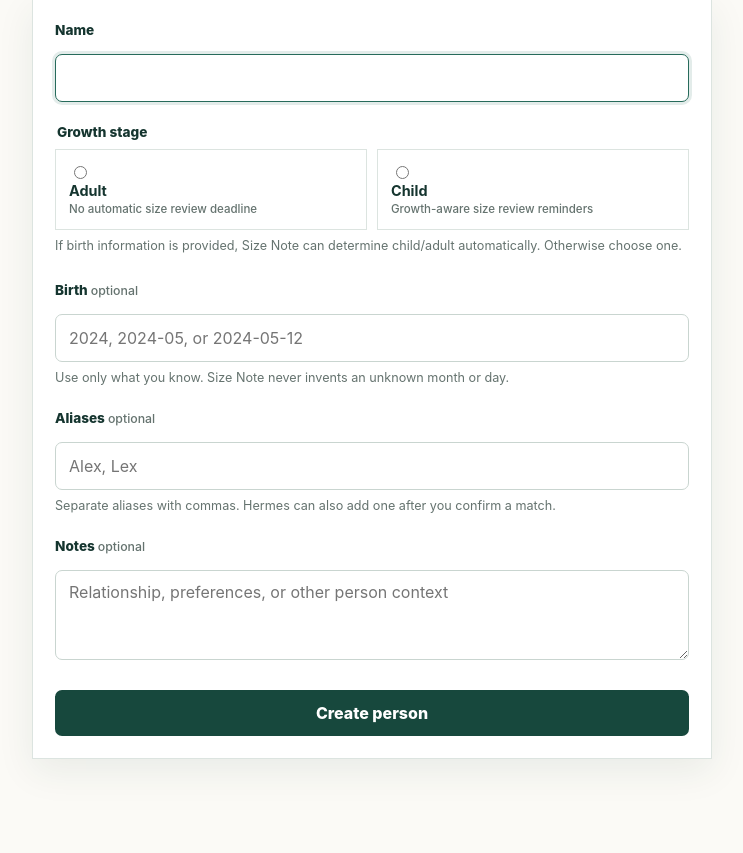
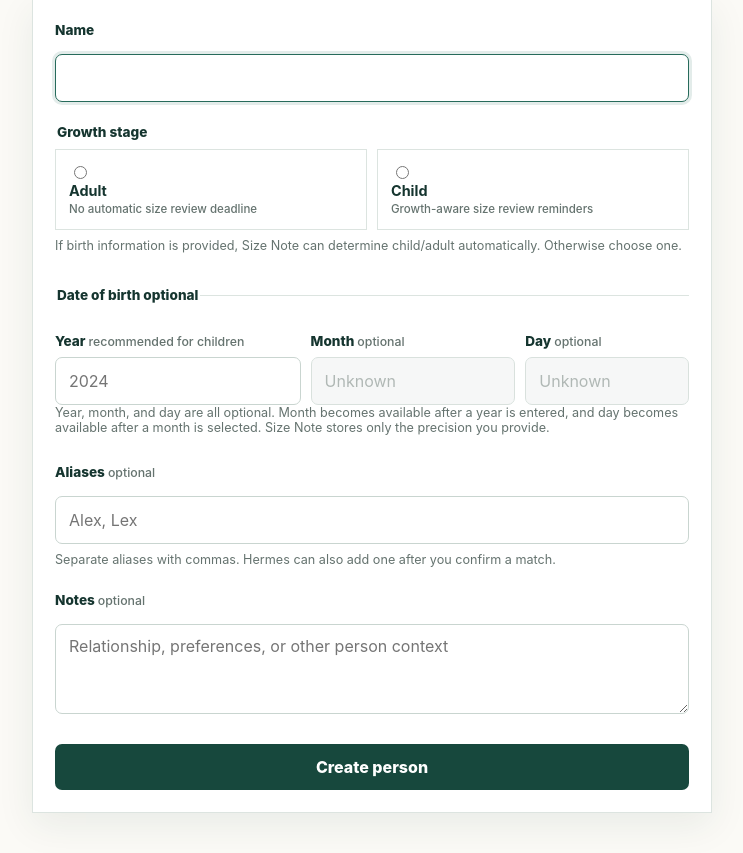
Before and after one commit to teranchristian/size-note, a FastAPI app: page /people/new in a window 1280 px wide. Shown: the part 321-1174 px from the top of the page, without its empty margins (168-911 px from the left). Before the commit the page ends 1085 px from the top, so only its background shows below. Run offline with FastAPI, Linux system fonts and the light colour scheme.

Commit message:
Improve website birth date entry
* Add progressive birth date web fields

* Enforce progressive birth date inputs in browser

* Style progressive birth date fields

* Load birth field web assets

* Use progressive birth fields when creating people

* Use progressive birth fields when editing people

* Test progressive web birth fields

* Document progressive birth date web form

* Relax birth field markup assertions

```diff
--- /dev/null
+++ b/size_note/static/person_birth.css
@@ -0,0 +1,61 @@
+.birth-fields {
+  border-top: 1px solid var(--line);
+  margin-top: 18px;
+  padding-top: 18px;
+}
+
+.birth-fields legend {
+  margin-bottom: 12px;
+}
+
+.birth-grid {
+  display: grid;
+  gap: 10px;
+  grid-template-columns: 1.2fr 1fr 0.8fr;
+}
+
+.birth-grid > div {
+  min-width: 0;
+}
+
+.birth-grid label {
+  display: block;
+  font-size: 0.85rem;
+  font-weight: 800;
+  margin-bottom: 8px;
+}
+
+.birth-grid select {
+  appearance: none;
+  background: #fff;
+  border: 1px solid #c9d5d0;
+  border-radius: 7px;
+  color: var(--ink);
+  font: inherit;
+  min-height: 48px;
+  padding: 11px 34px 11px 13px;
+  width: 100%;
+}
+
+.birth-grid select:focus {
+  border-color: var(--green-2);
+  box-shadow: 0 0 0 3px rgba(39, 107, 91, 0.13);
+  outline: none;
+}
+
+.birth-grid select:disabled,
+.birth-grid input:disabled {
+  background: #f3f5f4;
+  color: #909b97;
+  cursor: not-allowed;
+}
+
+@media (max-width: 640px) {
+  .birth-grid {
+    grid-template-columns: 1fr 1fr;
+  }
+
+  .birth-grid > div:first-child {
+    grid-column: 1 / -1;
+  }
+}
--- /dev/null
+++ b/size_note/static/person_birth.js
@@ -0,0 +1,60 @@
+document.querySelectorAll("[data-birth-fields]").forEach((group) => {
+  const year = group.querySelector("[data-birth-year]");
+  const month = group.querySelector("[data-birth-month]");
+  const day = group.querySelector("[data-birth-day]");
+  const form = group.closest("form");
+
+  if (!year || !month || !day || !form) return;
+
+  function daysInMonth() {
+    const parsedYear = Number.parseInt(year.value, 10);
+    const parsedMonth = Number.parseInt(month.value, 10);
+    if (!Number.isInteger(parsedYear) || !Number.isInteger(parsedMonth)) return 31;
+    return new Date(parsedYear, parsedMonth, 0).getDate();
+  }
+
+  function updateDayOptions() {
+    const maxDay = daysInMonth();
+    Array.from(day.options).forEach((option) => {
+      if (!option.value) return;
+      option.disabled = Number.parseInt(option.value, 10) > maxDay;
+    });
+    if (day.value && Number.parseInt(day.value, 10) > maxDay) {
+      day.value = "";
+    }
+  }
+
+  function sync() {
+    const hasYear = year.value.trim() !== "";
+    if (!hasYear) {
+      month.value = "";
+      day.value = "";
+    }
+    month.disabled = !hasYear;
+
+    const hasMonth = hasYear && month.value !== "";
+    if (!hasMonth) {
+      day.value = "";
+    }
+    day.disabled = !hasMonth;
+    updateDayOptions();
+  }
+
+  year.addEventListener("input", sync);
+  month.addEventListener("change", sync);
+
+  form.addEventListener("submit", () => {
+    const cleanYear = year.value.trim();
+    if (!cleanYear) {
+      year.value = "";
+      return;
+    }
+
+    let birth = cleanYear;
+    if (month.value) birth += `-${month.value}`;
+    if (month.value && day.value) birth += `-${day.value}`;
+    year.value = birth;
+  });
+
+  sync();
+});
--- /dev/null
+++ b/size_note/templates/_birth_fields.html
@@ -0,0 +1,62 @@
+{% set birth_value = values.get('birth', '') %}
+{% set parts = birth_value.split('-') if birth_value else [] %}
+{% set birth_year = parts[0] if parts|length >= 1 else '' %}
+{% set birth_month = parts[1] if parts|length >= 2 else '' %}
+{% set birth_day = parts[2] if parts|length >= 3 else '' %}
+
+<fieldset class="birth-fields" data-birth-fields>
+  <legend>Date of birth <span>optional</span></legend>
+  <div class="birth-grid">
+    <div>
+      <label for="birth-year">Year <span>recommended for children</span></label>
+      <input
+        id="birth-year"
+        name="birth"
+        data-birth-year
+        value="{{ birth_year }}"
+        inputmode="numeric"
+        autocomplete="bday-year"
+        placeholder="2024"
+        aria-describedby="birth-help"
+      >
+    </div>
+
+    <div>
+      <label for="birth-month">Month <span>optional</span></label>
+      <select
+        id="birth-month"
+        data-birth-month
+        autocomplete="bday-month"
+        aria-describedby="birth-help"
+        {% if not birth_year %}disabled{% endif %}
+      >
+        <option value="">Unknown</option>
+        {% for value, label in [
+          ('01', 'January'), ('02', 'February'), ('03', 'March'), ('04', 'April'),
+          ('05', 'May'), ('06', 'June'), ('07', 'July'), ('08', 'August'),
+          ('09', 'September'), ('10', 'October'), ('11', 'November'), ('12', 'December')
+        ] %}
+          <option value="{{ value }}" {% if birth_month == value %}selected{% endif %}>{{ label }}</option>
+        {% endfor %}
+      </select>
+    </div>
+
+    <div>
+      <label for="birth-day">Day <span>optional</span></label>
+      <select
+        id="birth-day"
+        data-birth-day
+        autocomplete="bday-day"
+        aria-describedby="birth-help"
+        {% if not birth_month %}disabled{% endif %}
+      >
+        <option value="">Unknown</option>
+        {% for value in range(1, 32) %}
+          {% set padded = '%02d'|format(value) %}
+          <option value="{{ padded }}" {% if birth_day == padded %}selected{% endif %}>{{ value }}</option>
+        {% endfor %}
+      </select>
+    </div>
+  </div>
+  <p class="field-help" id="birth-help">Year, month, and day are all optional. Month becomes available after a year is entered, and day becomes available after a month is selected. Size Note stores only the precision you provide.</p>
+</fieldset>
--- a/size_note/templates/base.html
+++ b/size_note/templates/base.html
@@ -6,6 +6,8 @@
     <meta name="theme-color" content="#17483d">
     <title>{% block title %}Size Note{% endblock %}</title>
     <link rel="stylesheet" href="{{ url_for('static', path='/app.css') }}">
+    <link rel="stylesheet" href="{{ url_for('static', path='/person_birth.css') }}">
+    <script defer src="{{ url_for('static', path='/person_birth.js') }}"></script>
   </head>
   <body>
     <header class="site-header">
--- a/size_note/templates/edit_person.html
+++ b/size_note/templates/edit_person.html
@@ -28,9 +28,7 @@
       <p class="field-help">Birth information takes precedence for review behavior. This choice is the fallback if birth information is missing.</p>
     </fieldset>
 
-    <label for="birth">Birth <span>optional</span></label>
-    <input id="birth" name="birth" value="{{ values.get('birth', '') }}" inputmode="numeric" placeholder="2024, 2024-05, or 2024-05-12">
-    <p class="field-help">Use YYYY, YYYY-MM, or YYYY-MM-DD. Leave blank to remove saved birth information.</p>
+    {% include "_birth_fields.html" %}
 
     <label for="notes">Person notes <span>optional</span></label>
     <textarea id="notes" name="notes" rows="4" placeholder="Relationship, preferences, or other context...">{{ values.get('notes', '') }}</textarea>
--- a/size_note/templates/new_person.html
+++ b/size_note/templates/new_person.html
@@ -28,9 +28,7 @@
       <p class="field-help">If birth information is provided, Size Note can determine child/adult automatically. Otherwise choose one.</p>
     </fieldset>
 
-    <label for="birth">Birth <span>optional</span></label>
-    <input id="birth" name="birth" value="{{ values.get('birth', '') }}" inputmode="numeric" placeholder="2024, 2024-05, or 2024-05-12">
-    <p class="field-help">Use only what you know. Size Note never invents an unknown month or day.</p>
+    {% include "_birth_fields.html" %}
 
     <label for="aliases">Aliases <span>optional</span></label>
     <input id="aliases" name="aliases" value="{{ values.get('aliases', '') }}" placeholder="Alex, Lex">
```
Also changed, not shown: tests/test_web_birth.py (+66 -0 lines), README.md.
